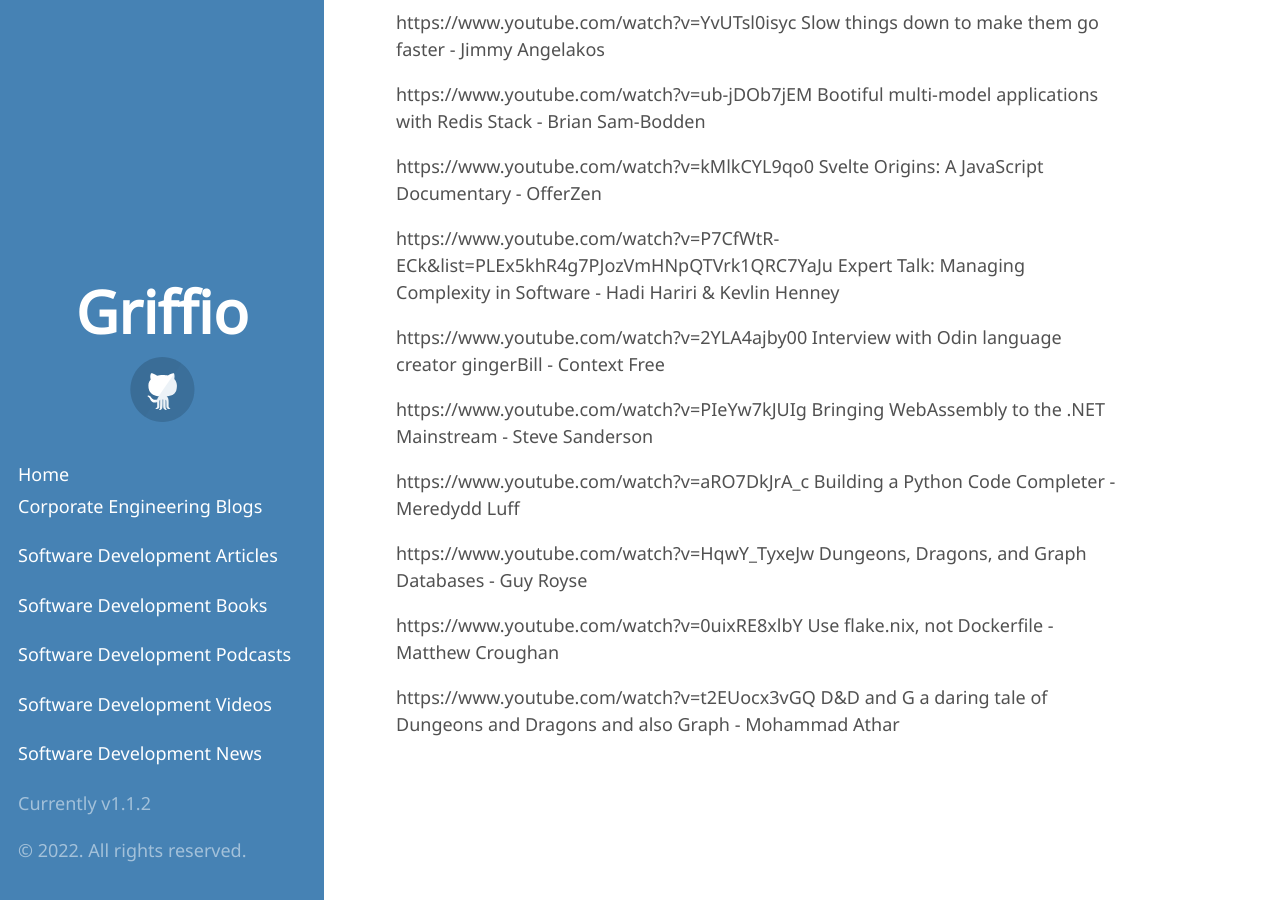
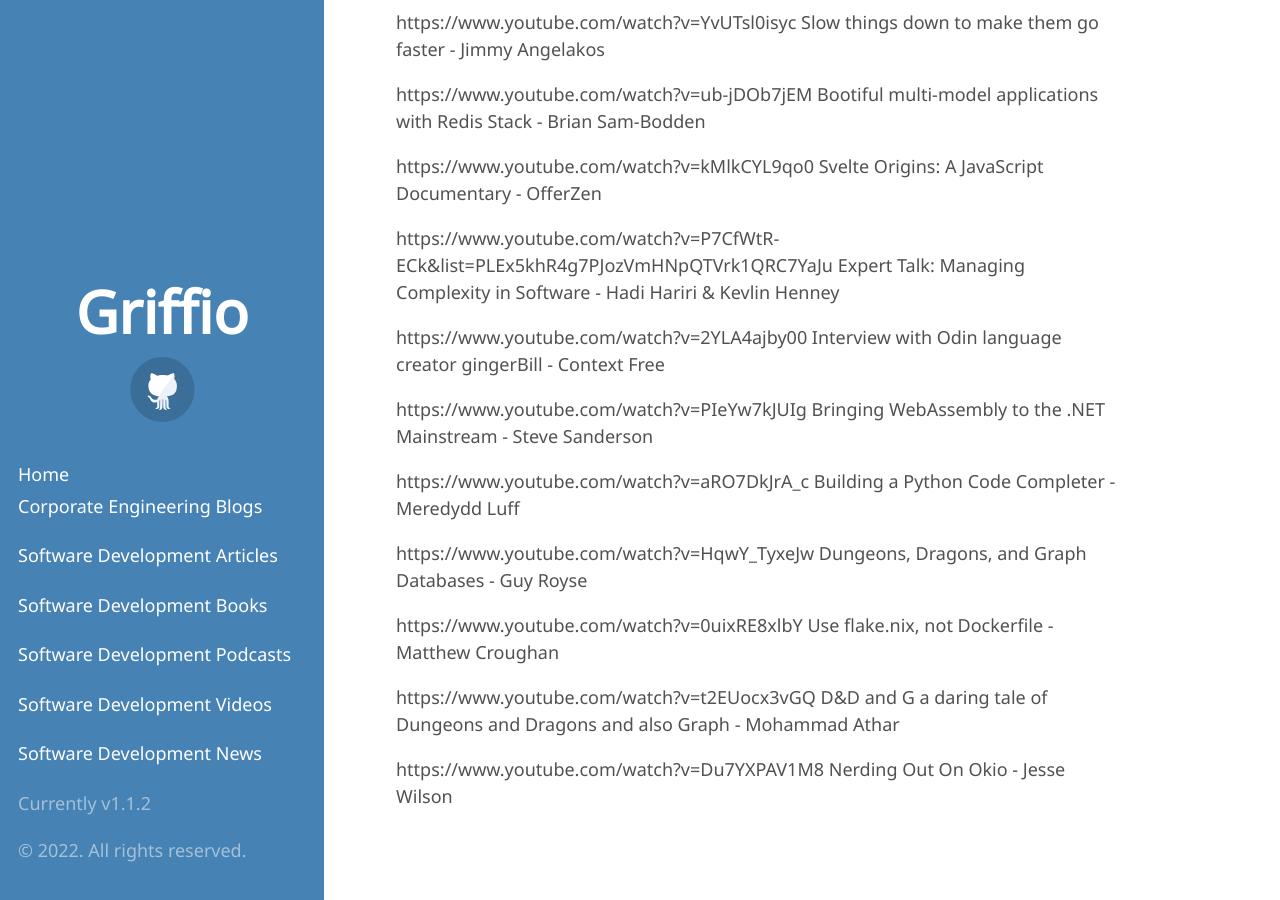
Before and after one commit to griffio/griffio.github.io, a Jekyll site: the page built from tech_talks_highlighted_2022.md, in a window 1280 px wide and 900 px high, scrolled down 801 px. Built offline with Jekyll 4.4.1, drawn with Linux system fonts in a browser that asks for light colours; some web fonts are replaced; our own code applies the rules of GitHub Pages for plain Markdown files.

Commit message:
Nerding Out On Okio - Jesse Wilson

```diff
--- a/tech_talks_highlighted_2022.md
+++ b/tech_talks_highlighted_2022.md
@@ -39,3 +39,5 @@
 https://www.youtube.com/watch?v=0uixRE8xlbY Use flake.nix, not Dockerfile - Matthew Croughan
 
 https://www.youtube.com/watch?v=t2EUocx3vGQ D&D and G a daring tale of Dungeons and Dragons and also Graph - Mohammad Athar
+
+https://www.youtube.com/watch?v=Du7YXPAV1M8 Nerding Out On Okio - Jesse Wilson
```
